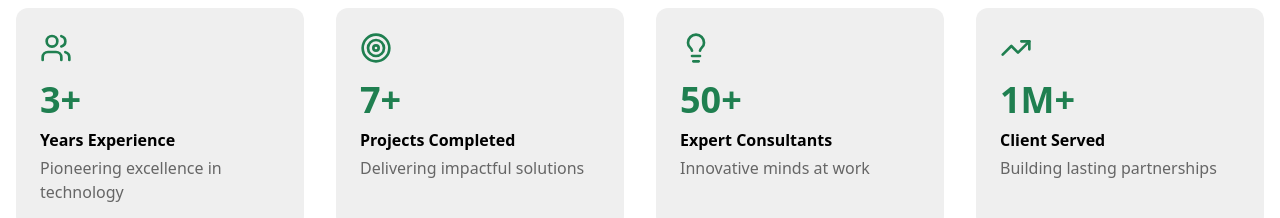
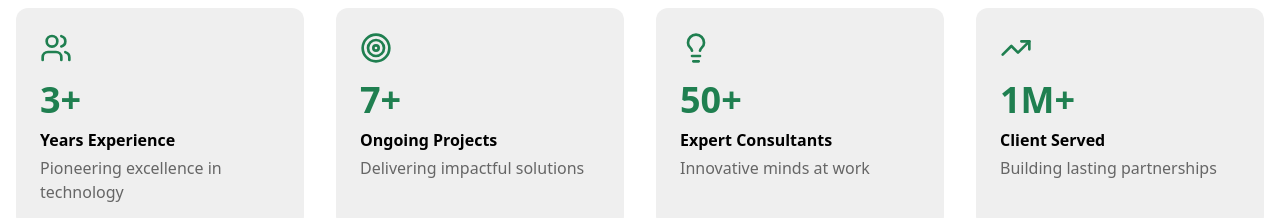
Before and after one commit to Alee-yusuf/KMV, a React (Create React App) app: page / in a window 1280 px wide. Shown: the part 1400-1618 px from the top of the page. Built offline with nearby package versions, Linux system fonts and the light colour scheme.

Commit message:
Update AboutUs.jsx

```diff
--- a/src/components/AboutUs.jsx
+++ b/src/components/AboutUs.jsx
@@ -17,7 +17,7 @@ const AboutUs = () => {
     },
     {
       number: '7+',
-      label: 'Projects Completed',
+      label: 'Ongoing Projects',
       icon: <Target className="w-8 h-8" />,
       description: 'Delivering impactful solutions'
     },
```
